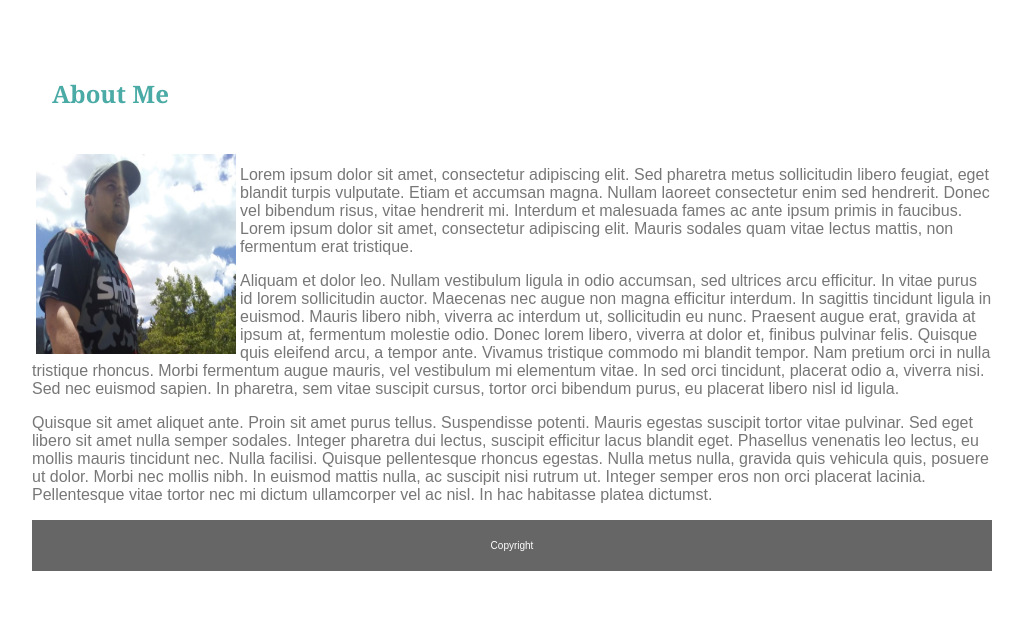
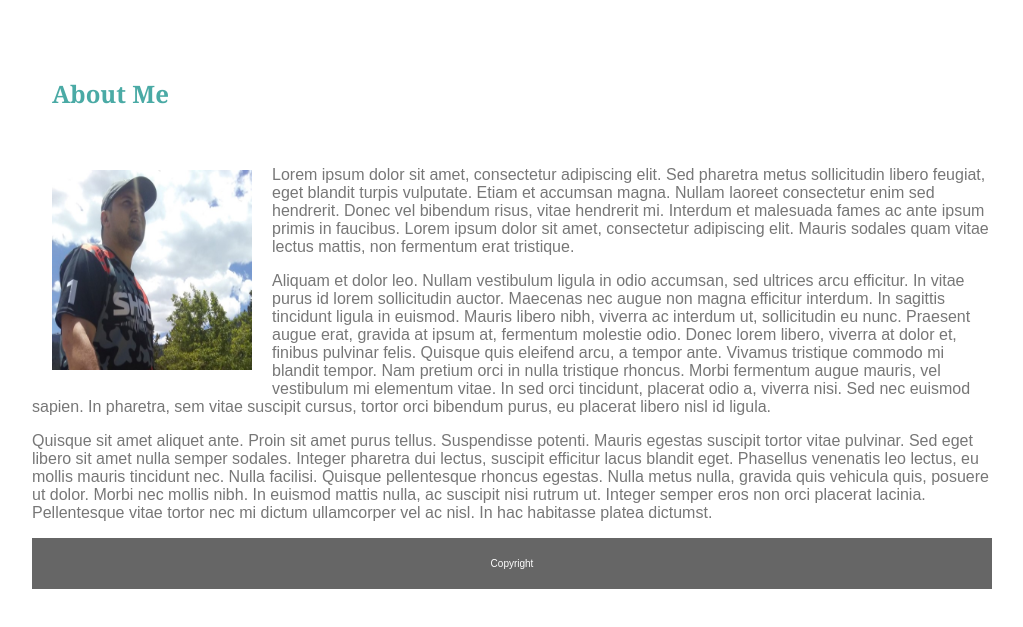
Before and after one commit to nickmacon-35/Basic-Portfolio, a plain HTML site: page index.html in a window 1280 px wide. Shown: the part 157-784 px from the top of the page, without its empty margins (128-1151 px from the left). Drawn offline with Linux system fonts and the light colour scheme.

Commit message:
9.24 push

```diff
--- a/assets/css/style.css
+++ b/assets/css/style.css
@@ -57,7 +57,7 @@ h2 {
 
 aside {
     float: left;
-    padding: 4px;
+    padding: 20px;
 }
 
 .nick {
```
Also changed, not shown: portfolio.html (+1 -0 lines), contact.html (line endings or trailing spaces).
